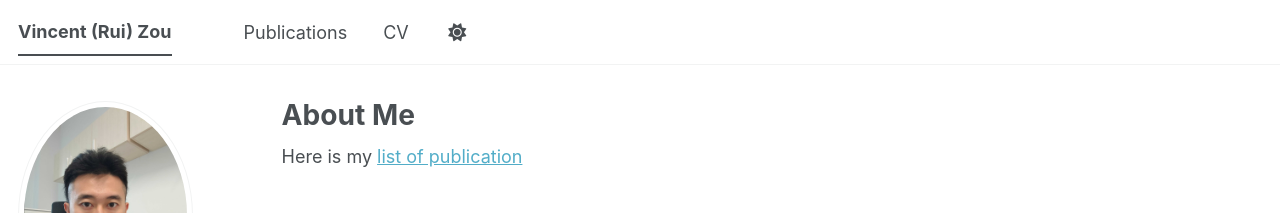
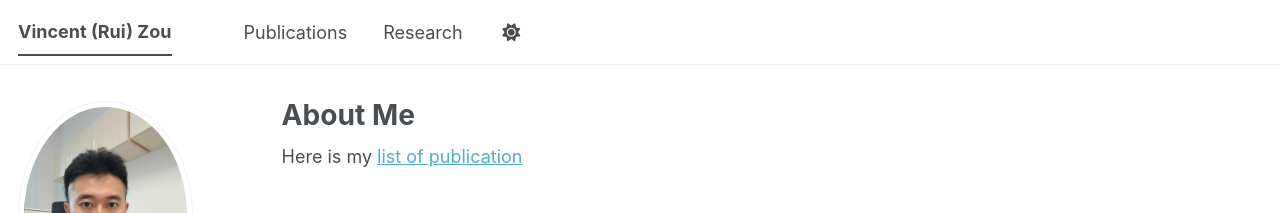
Before and after one commit to Vincent-R-Zou/Vincent-R-Zou.github.io, a Jekyll site: the page built from _pages/about.md, in a window 1280 px wide. Shown: the top 213 px of the page. Built offline with Jekyll 4.4.1, drawn with Linux system fonts in a browser that asks for light colours; some web fonts are replaced; a script bundle is joined from its source files by our own code; library files that are not in the unit come from our copies.

Commit message:
Update navigation.yml

```diff
--- a/_data/navigation.yml
+++ b/_data/navigation.yml
@@ -11,6 +11,10 @@ main:
   - title: "Publications"
     url: /publications/
 
+  - title: Research
+    url: /research/
+
+
   #- title: "Talks"
    # url: /talks/
 
@@ -23,7 +27,7 @@ main:
   #- title: "Blog Posts"
     url: /year-archive/
 
-  - title: "CV"
+  #- title: "CV"
     url: /cv/
 
   # - title: "CV"
```
